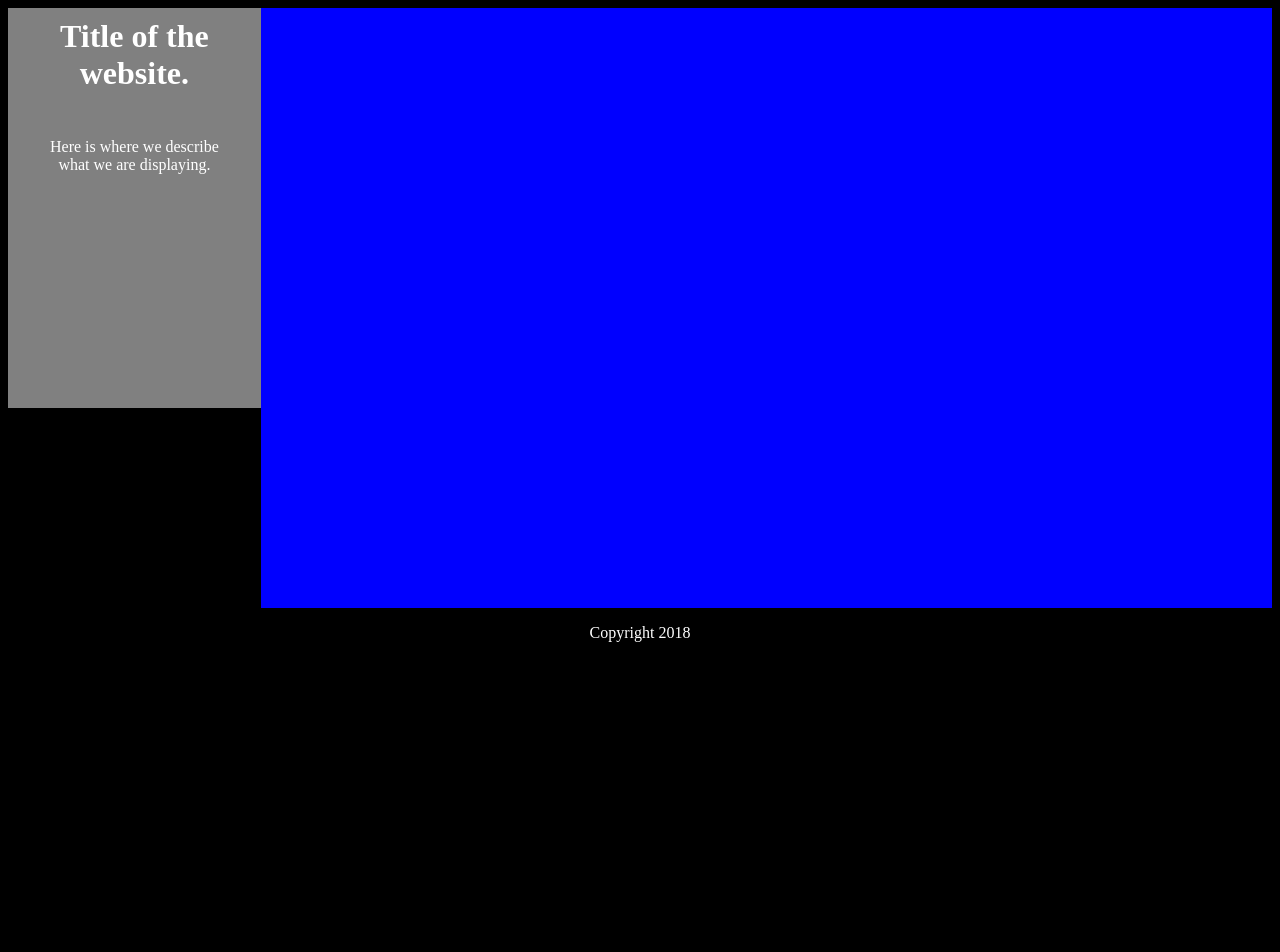
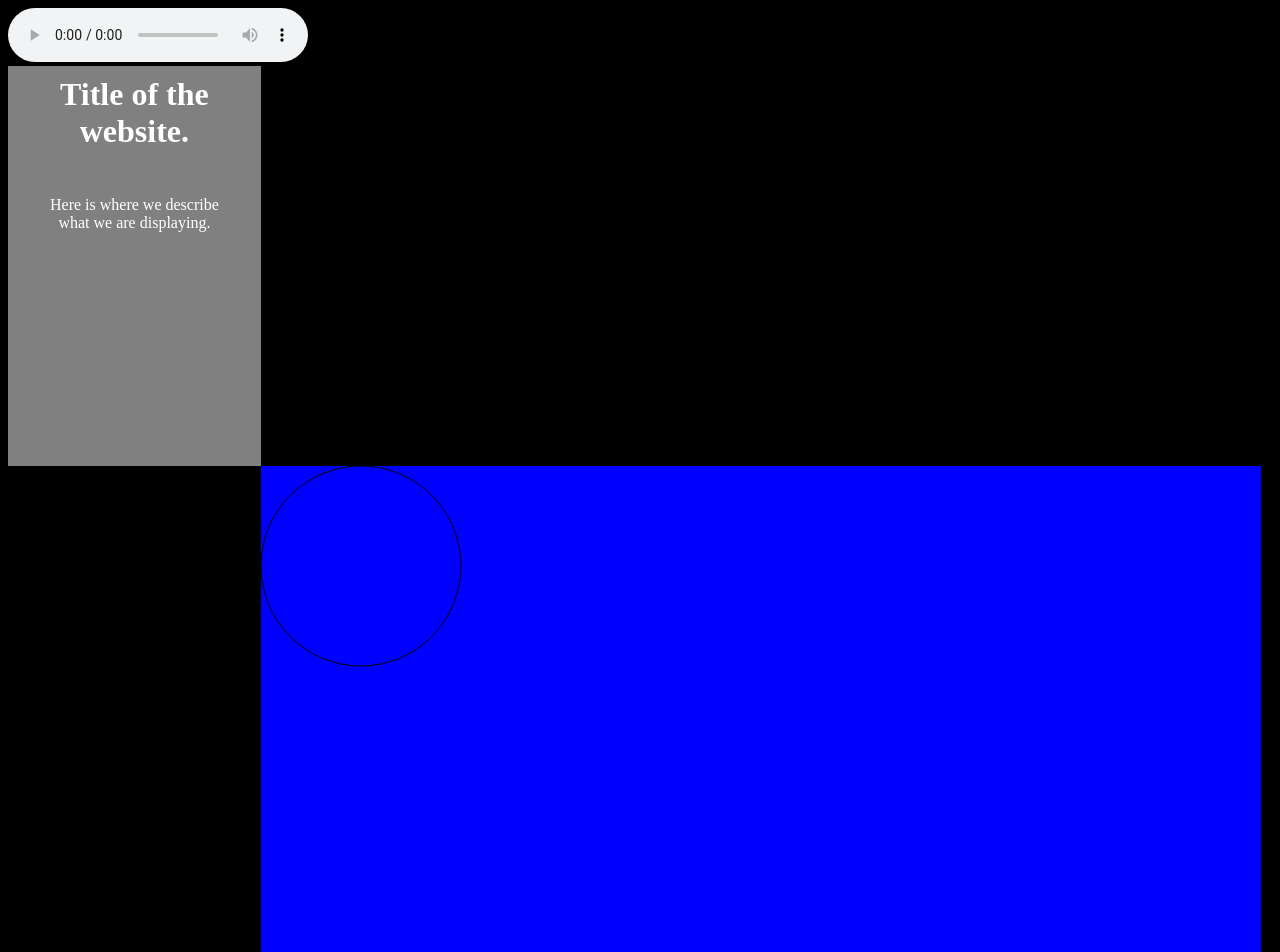
Before and after one commit to jodirobertson/data-viz, a plain HTML site: page index.html in a window 1280 px wide. Shown: the top 952 px of the page. Before the commit the page ends 800 px from the top, so only its background shows below. Drawn offline with nearby package versions, Linux system fonts and the light colour scheme.

Commit message:
slowly getting JS to work 😮

```diff
--- a/index.html
+++ b/index.html
@@ -3,8 +3,12 @@
     <head>
         <title>Title in tab bar.</title>
         <link rel="stylesheet" type="text/css" href="main.css">
+        <script src="https://ajax.googleapis.com/ajax/libs/jquery/3.3.1/jquery.min.js"></script>
     </head>
     <body>
+        <audio controls id="cardiacarrest">
+            <source src="music/CardiacArrest.mp3" type="audio/mpeg">
+        </audio>
         <div class="layout">
             <div class="sideMenu">
                 <div class="title">
@@ -16,11 +20,16 @@
                 <div class="options">
                 </div>
             </div>
-            <div class="canvas">
-            </div>
+            <canvas id="canvas" width="1000px" height="1000px">
+                <div class="cars">
+                    <div id="car0"></div>
+                </div>
+            </canvas>
         </div>
         <div class="endingCredits">
             <p>Copyright 2018</p>
         </div>
     </body>
+
+    <script src="js/car.js"></script>
 </html>
--- a/js/car.js
+++ b/js/car.js
@@ -1,3 +1,23 @@
+// Position of an element
+function Posn(x, y) {
+    this.x = x;
+    this.y = y;
+}
+
+// Music to be played
+function Music(volume) {
+    this.volume = volume; // loud volume indicates a higher income
+}
+
+Music.prototype.play = function () {
+    $('#cardiacarrest')[0].play();
+};
+
+Music.prototype.changeVolume = function () {
+    var audio = $('#cardiacarrest')[0];
+    audio.volume = this.volume;
+};
+
 // A train car that moves along the track
 function Car(curPos, music) {
     this.curPos = curPos;
@@ -5,5 +25,20 @@ function Car(curPos, music) {
 }
 
 Car.prototype.draw = function () {
-    // TODO: draw the car
+    var canvas = $('#canvas').get(0);
+    var ctx = canvas.getContext("2d");
+    ctx.beginPath();
+    ctx.arc(this.curPos.x, this.curPos.y, 100 /*radius*/, 0 /*start angle*/, 2*Math.PI /*end angle*/);
+    ctx.stroke();
 };
+
+
+window.onload = function() {
+    var music = new Music(.5);
+    music.play();
+    music.changeVolume();
+
+    var posn = new Posn(100, 100);
+    var car = new Car(posn, music);
+    car.draw();
+}
--- a/main.css
+++ b/main.css
@@ -14,9 +14,8 @@ html {
     background: gray;
     float: left;
 }
-.canvas {
+canvas {
     margin-left: 20%;
-    height: 600px;
     background: blue;
 }
 
@@ -40,3 +39,7 @@ html {
     color: white;
     text-align: center;
 }
+
+audio {
+    /* display: none; */
+}
```
Also changed, not shown: js/music.js (deleted, +0 -10 lines), 3 other files.
